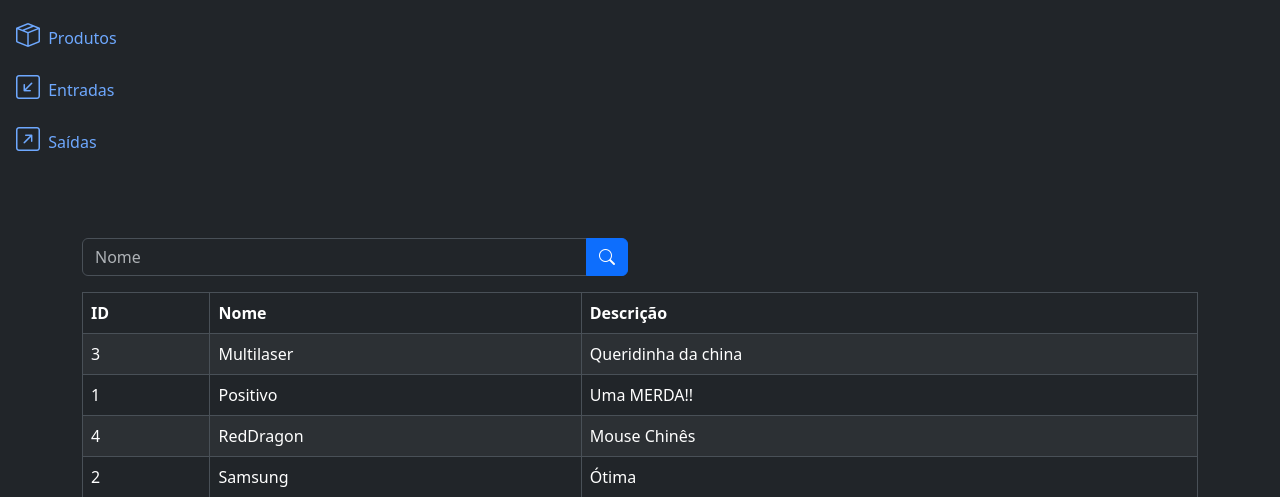
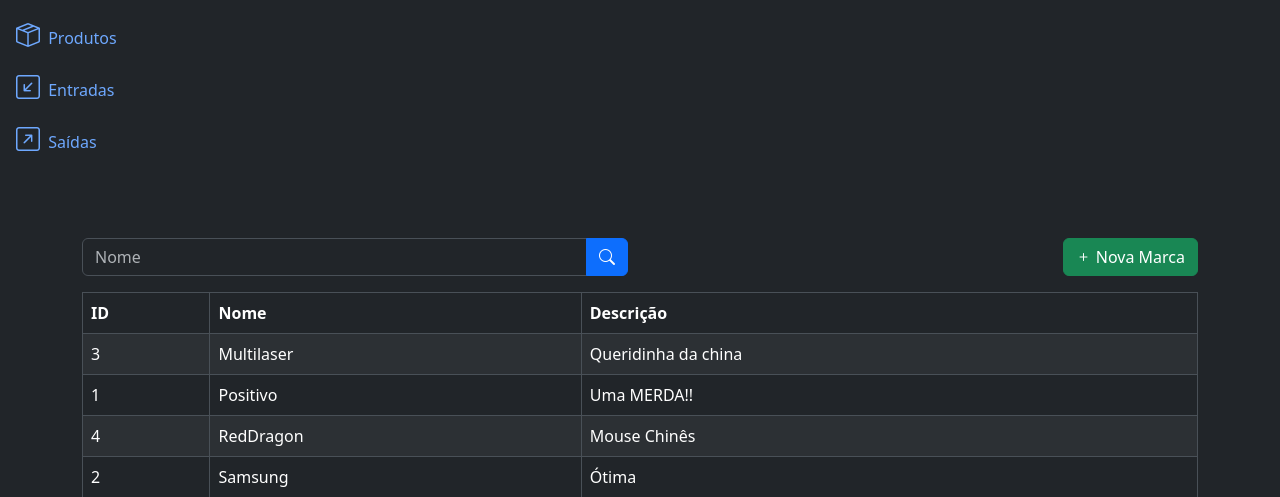
Before and after one commit to Lucas-Espindola-dev/SGE_Pycode, a Django app: page /brands/list/ in a window 1280 px wide. Shown: the part 263-760 px from the top of the page. Run offline with Django 5.2, Linux system fonts and the light colour scheme; data comes from the database, SQL or seed files in the repository; some libraries are stand-ins or nearby versions.

Commit message:
Creating the button to add new brands

```diff
--- a/brands/templates/brands_list.html
+++ b/brands/templates/brands_list.html
@@ -15,6 +15,12 @@
                 </button>
             </div>
         </form>
+    </div>
+
+    <div class="col-md-6">
+        <a href="{% url 'brands_create' %}" class="btn btn-success float-end">
+            <i class="bi bi-plus"></i> Nova Marca
+        </a>
     </div>
 </div>
 
```
